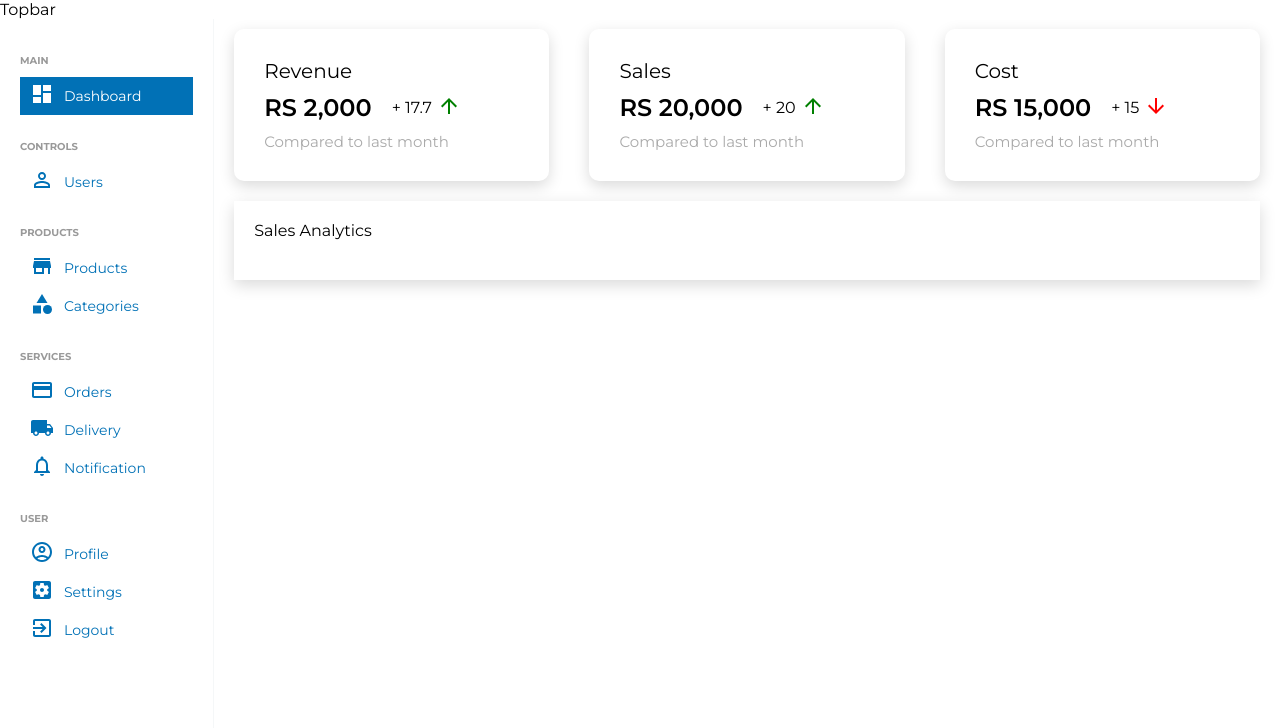
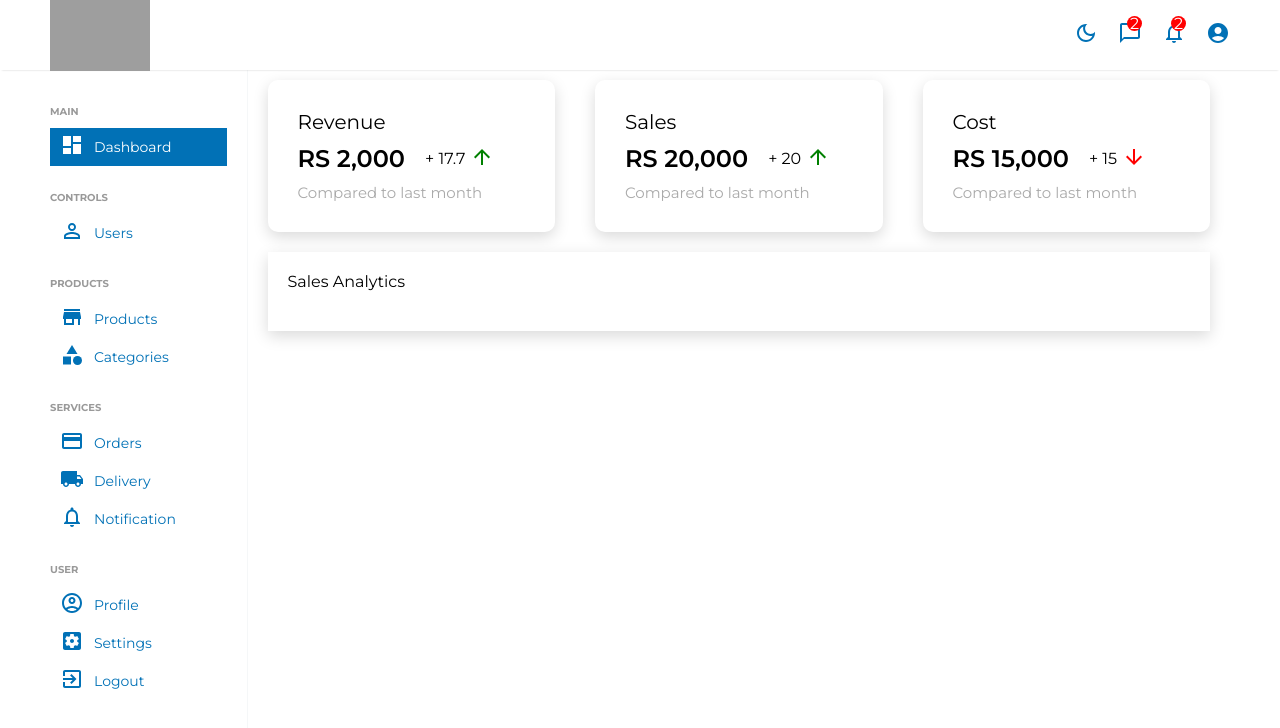
Before and after one commit to rxmann/Ecommerce-BechCha-Client, a React (Create React App) app: page /admindash in a window 1280 px wide. Shown: the top 728 px of the page. Built offline with nearby package versions, Linux system fonts and the light colour scheme; grey boxes are pictures that could not be loaded.

Commit message:
Admin topbar finished

```diff
--- a/src/AdminComponents/Sidebar.jsx
+++ b/src/AdminComponents/Sidebar.jsx
@@ -12,7 +12,7 @@ const Container = styled.div`
 `
 
 const SidebarWrapper = styled.div`
-   padding: 20px;
+    padding: 20px 20px 20px 0px;
    color: #555;
 `
 
--- a/src/AdminComponents/Topbar.jsx
+++ b/src/AdminComponents/Topbar.jsx
@@ -1,8 +1,88 @@
-import React from 'react'
+import styled from "styled-components"
+import {AccountCircle, ChatBubbleOutlineOutlined, DarkModeOutlined, NotificationsNone } from "@mui/icons-material"
+
+const Container = styled.div`
+    width: 100%;
+    height: 70px;
+    background-color: white;
+    z-index: 999;
+    box-shadow: 0 2px 2px -2px rgba(0,0,0,.2);
+    position: sticky;
+    top: 0;
+`
+
+const Wrapper = styled.div`
+    height: 100%;
+    padding: 0px 50px;
+    display: flex;
+    align-items: center;
+    justify-content: space-between;
+`
+
+const Left = styled.div`
+
+`
+
+
+const Logo = styled.img`
+    width: 100px;
+    cursor: pointer;
+`
+
+
+const Right = styled.div`
+    display: flex;
+    align-items: center;
+`
+
+const IconContainer = styled.div`
+    cursor: pointer;
+    color: #0171b6;
+    position: relative;
+    margin-left: 20px;
+`
+
+const SpanBadge = styled.span`
+    position: absolute;
+    top: -5px;
+    right: 0px;
+    color: white;
+    background-color: red;
+    border-radius: 50%;
+    width: 15px;
+    height: 15px;
+    display: flex;
+    align-items: center;
+    justify-content: center;
+`
+
+
 
 const Topbar = () => {
   return (
-    <div>Topbar</div>
+    <Container>
+        <Wrapper>
+            <Left>
+                <Logo src='https://github.com/rxmxndai/rxmxndai-assets/blob/main/assets/Bech_Cha.png?raw=true'/>
+            </Left>
+            <Right>
+                <IconContainer>
+                    <DarkModeOutlined />
+                </IconContainer>
+                <IconContainer>
+                    <ChatBubbleOutlineOutlined />
+                    <SpanBadge>2</SpanBadge>
+                </IconContainer>
+                <IconContainer>
+                    <NotificationsNone />
+                    <SpanBadge> 2 </SpanBadge>
+                </IconContainer>
+                <IconContainer>
+                    <AccountCircle />
+                </IconContainer>
+            </Right>
+        </Wrapper>
+    </Container>
   )
 }
 
--- a/src/AdminPages/AdminDash.jsx
+++ b/src/AdminPages/AdminDash.jsx
@@ -6,6 +6,7 @@ import Topbar from '../AdminComponents/Topbar'
 const Container = styled.div`
   display: flex;
   font-family: 'Nunito', sans-serif;
+  padding: 0px 50px;
 `
 
 
```
